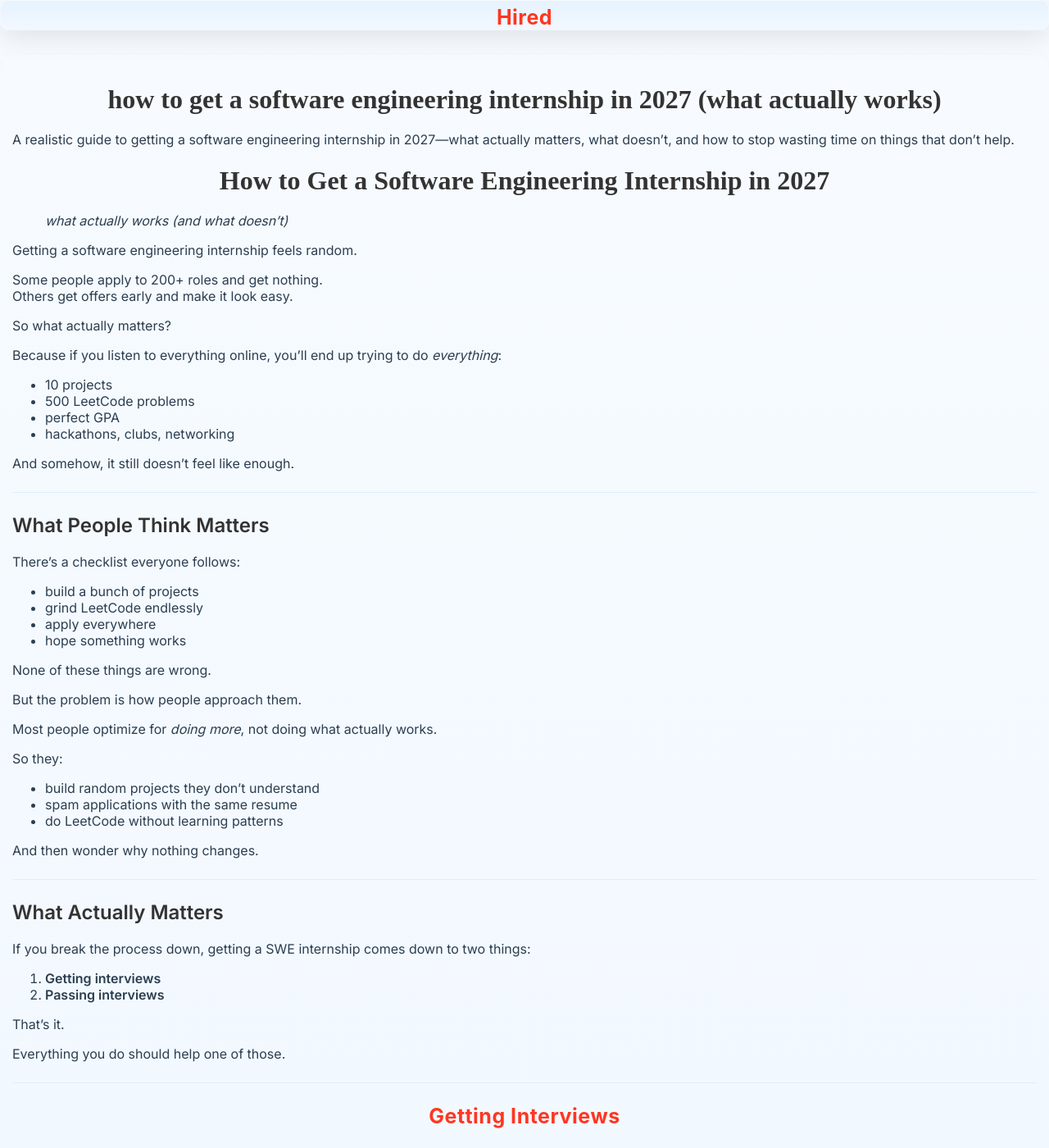
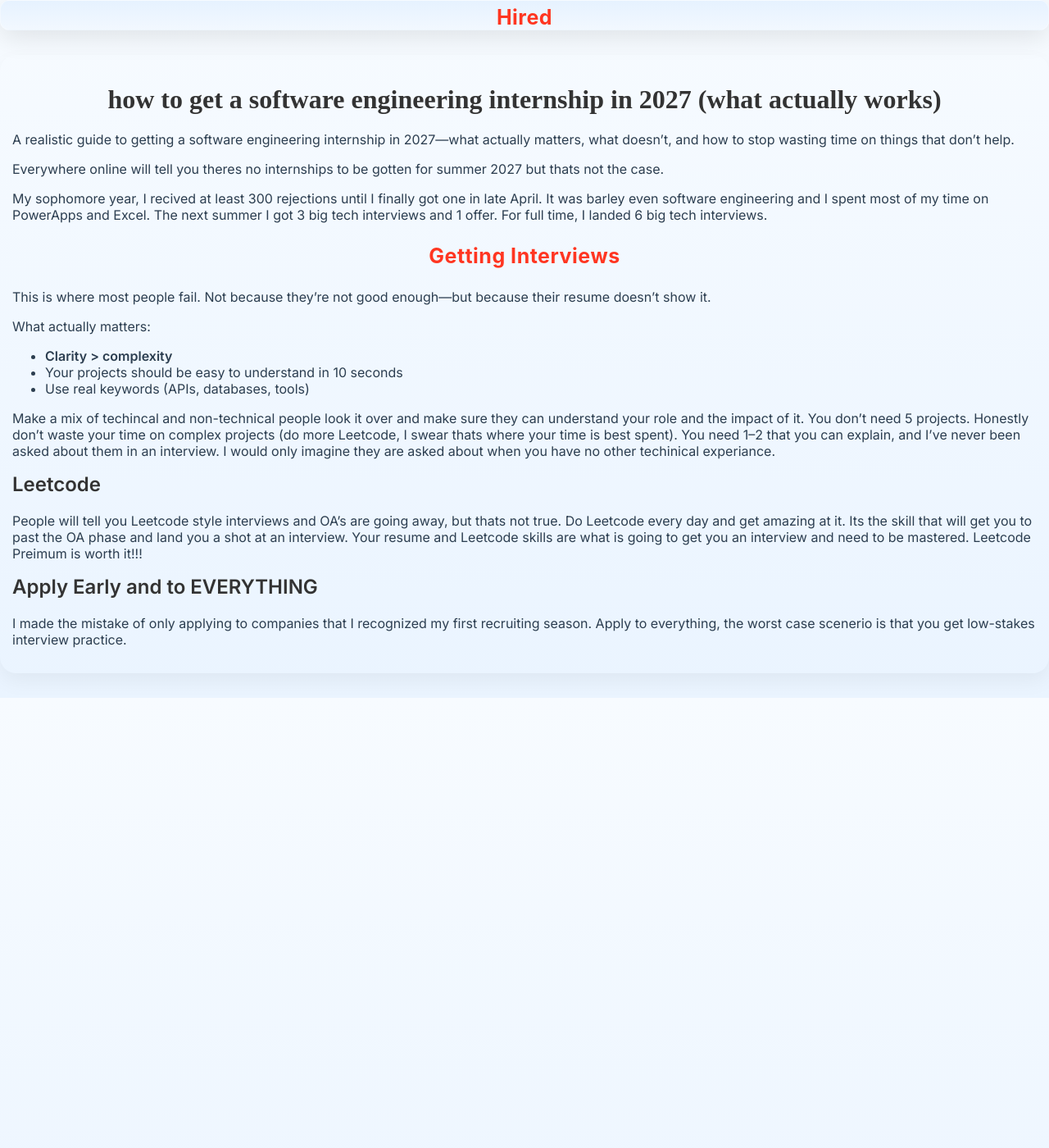
Before and after one commit to hiredmaybe67/hiredmaybe67.github.io, a Jekyll site: the page built from internship-2027.md, in a window 1280 px wide and 1400 px high. Shown: the whole window at 82% size. Built offline with Jekyll 4.4.1, drawn with Linux system fonts in a browser that asks for light colours; some of the changed text lies outside the part shown.

Commit message:
Update internship-2027.md

```diff
--- a/internship-2027.md
+++ b/internship-2027.md
@@ -4,168 +4,26 @@ title: "how to get a software engineering internship in 2027 (what actually work
 description: "A realistic guide to getting a software engineering internship in 2027—what actually matters, what doesn’t, and how to stop wasting time on things that don’t help."
 ---
 
-# How to Get a Software Engineering Internship in 2027
-> *what actually works (and what doesn’t)*
+Everywhere online will tell you theres no internships to be gotten for summer 2027 but thats not the case.
 
-Getting a software engineering internship feels random.
-
-Some people apply to 200+ roles and get nothing.
-Others get offers early and make it look easy.
-
-So what actually matters?
-
-Because if you listen to everything online, you’ll end up trying to do *everything*:
-- 10 projects
-- 500 LeetCode problems
-- perfect GPA
-- hackathons, clubs, networking
-
-And somehow, it still doesn’t feel like enough.
-
----
-
-## What People Think Matters
-
-There’s a checklist everyone follows:
-- build a bunch of projects
-- grind LeetCode endlessly
-- apply everywhere
-- hope something works
-
-None of these things are wrong.
-
-But the problem is how people approach them.
-
-Most people optimize for *doing more*, not doing what actually works.
-
-So they:
-- build random projects they don’t understand
-- spam applications with the same resume
-- do LeetCode without learning patterns
-
-And then wonder why nothing changes.
-
----
-
-## What Actually Matters
-
-If you break the process down, getting a SWE internship comes down to two things:
-
-1. **Getting interviews**
-2. **Passing interviews**
-
-That’s it.
-
-Everything you do should help one of those.
-
----
+My sophomore year, I recived at least 300 rejections until I finally got one in late April. It was barley even software engineering and I spent most of my time on PowerApps and Excel. The next summer I got 3 big tech interviews and 1 offer. For full time, I landed 6 big tech interviews.
 
 ### Getting Interviews
 
-This is where most people fail.
-
-Not because they’re not good enough—but because their resume doesn’t show it.
+This is where most people fail. Not because they’re not good enough—but because their resume doesn’t show it.
 
 What actually matters:
 - **Clarity > complexity**
 - Your projects should be easy to understand in 10 seconds
 - Use real keywords (APIs, databases, tools)
 
-You don’t need 5 projects.
+Make a mix of techincal and non-technical people look it over and make sure they can understand your role and the impact of it. You don’t need 5 projects. Honestly don't waste your time on complex projects (do more Leetcode, I swear thats where your time is best spent). You need 1–2 that you can explain, and I've never been asked about them in an interview. I would only imagine they are asked about when you have no other techinical experiance.
 
-You need 1–2 that:
-- actually work
-- you can explain clearly
-- sound like something a company would care about
+## Leetcode
 
-Also:
+People will tell you Leetcode style interviews and OA's are going away, but thats not true. Do Leetcode every day and get amazing at it. Its the skill that will get you to past the OA phase and land you a shot at an interview. Your resume and Leetcode skills are what is going to get you an interview and need to be mastered. Leetcode Preimum is worth it!!!
 
-Referrals matter more than people admit.
 
-You don’t need a crazy network—just:
-- classmates
-- alumni
-- people at companies you’re applying to
+## Apply Early and to EVERYTHING
 
----
-
-### Passing Interviews
-
-This is where LeetCode comes in.
-
-Yes—LeetCode still matters.
-
-But not in the way people think.
-
-You don’t need 500 problems.
-
-What you actually need:
-- pattern recognition
-- consistency
-- the ability to explain your thinking
-
-Doing 100–150 problems *well* is better than doing 500 randomly.
-
-Focus on:
-- arrays, hashmaps
-- trees, graphs
-- basic dynamic programming
-
-And most importantly:
-👉 **practice explaining your solution out loud**
-
-Because interviews aren’t just coding—they’re communication.
-
----
-
-## The Real Bottleneck
-
-Most people think they’re failing because they’re not “good enough.”
-
-But usually it’s one of these:
-
-- they’re not getting interviews
-- they’re studying inefficiently
-- they’re spreading themselves too thin
-
-So they respond by doing more… instead of doing better.
-
----
-
-## A Realistic Plan
-
-If you want something concrete, here’s what actually works:
-
-### Month 1–2
-- Build 1–2 solid projects
-- Fix your resume (make it clear, not fancy)
-
-### Month 3–4
-- Start LeetCode (focus on patterns)
-- Practice explaining solutions
-
-### Month 5+
-- Apply consistently
-- Reach out for referrals
-- Do mock interviews
-
-That’s it.
-
-No need to overcomplicate it.
-
----
-
-## The Truth No One Says
-
-Getting a software engineering internship isn’t about doing everything.
-
-It’s about doing the *right things consistently*.
-
-A lot of people get stuck because they’re chasing what *looks* impressive instead of what actually works.
-
-And that’s how you end up spending months grinding… with nothing to show for it.
-
----
-
-If you’re going to put in that much effort,
-make sure it’s going in the right direction.
+I made the mistake of only applying to companies that I recognized my first recruiting season. Apply to everything, the worst case scenerio is that you get low-stakes interview practice.
```
